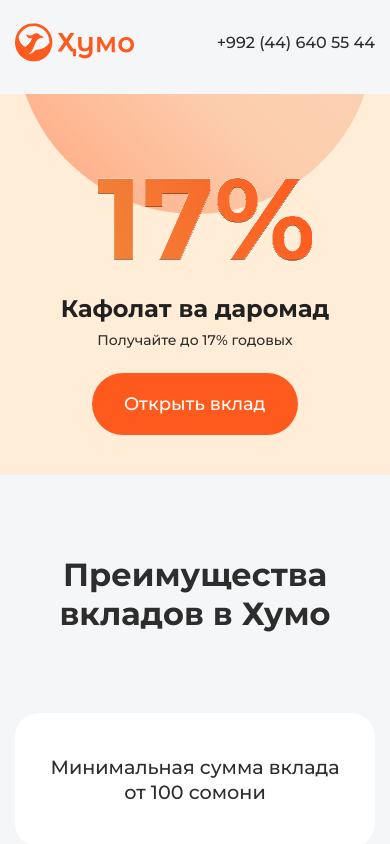
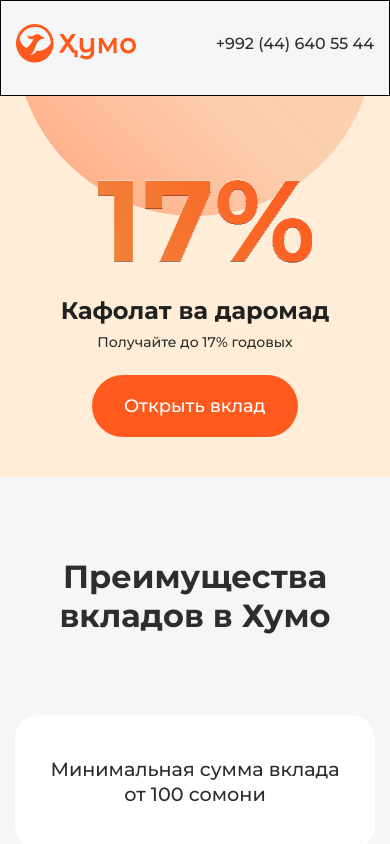
Before and after one commit to islom-sattorov/Kafolat-humo-landing, a React (Create React App) app: page / in a window 390 px wide. Shown: the top 844 px of the page. Built offline with nearby package versions, Linux system fonts and the light colour scheme.

Commit message:
fix header

```diff
--- a/src/Components/Header/Header.module.css
+++ b/src/Components/Header/Header.module.css
@@ -227,9 +227,9 @@
 @media(max-width: 370px){
     .header_ellipse{
         max-width: 150px;
-        max-height: 380px;
+        max-height: 280px;
         right: 25%;
-        top: -120px;
+        top: -100px;
     }
 
     .header_percent{
--- a/src/Components/Navbar/Navbar.css
+++ b/src/Components/Navbar/Navbar.css
@@ -4,6 +4,7 @@
   position: sticky;
   top: 0;
   z-index: 1;
+  border: 1px solid black;
 }
 
 .navbar {
@@ -58,7 +59,7 @@
 
 @media (max-width: 768px) {
   .navbar-logo {
-    width: 120px;
+    /*width: 120px;*/
     height: 39px;
   }
 
--- a/src/Components/ScrollBtn/ScrollBtn.module.css
+++ b/src/Components/ScrollBtn/ScrollBtn.module.css
@@ -21,6 +21,7 @@
 .btn_to_top .arrow {
     width: 12px;
     transform: rotate(-90deg);
+    border: 1px solid blue;
 }
 
 .btn_to_top.visible{
@@ -41,3 +42,9 @@
         opacity: 1;
     }
 }
+
+/*@media(max-width: 380px){*/
+/*    .btn_to_top{*/
+/*        margin: 100px 0;*/
+/*    }*/
+/*}*/
```
